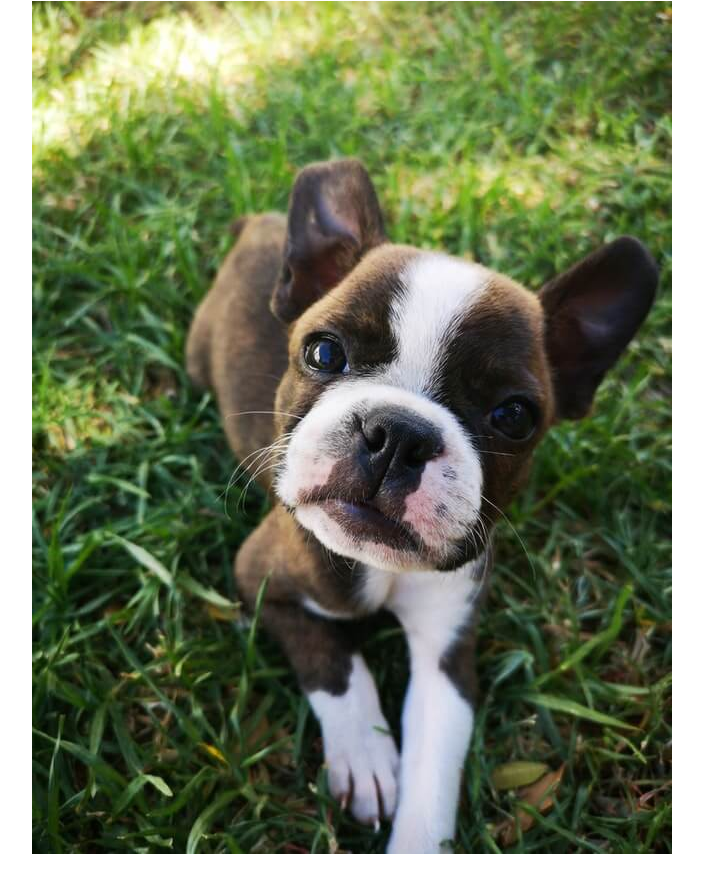
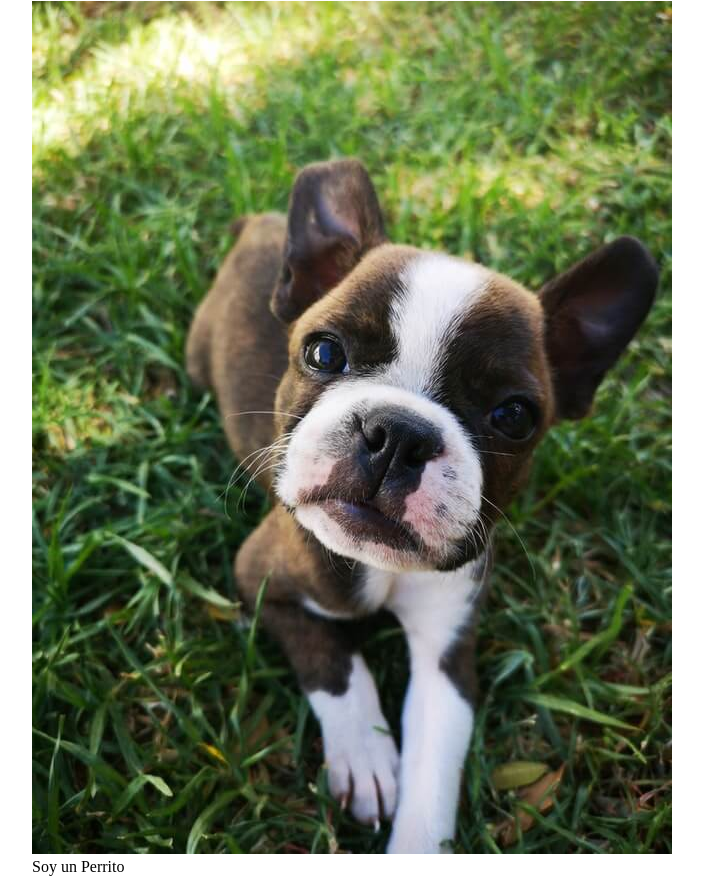
Before and after one commit to alejandrozeb/DefinitivoHtmlCss, a plain HTML site: page 02-etiquetasMultimedia/index.html in a window 1280 px wide. Shown: the part 880-1772 px from the top of the page, without its empty margins (16-719 px from the left). Drawn offline with Linux system fonts and the light colour scheme.

Commit message:
{add} usando laetiqueta figure

```diff
--- a/02-etiquetasMultimedia/index.html
+++ b/02-etiquetasMultimedia/index.html
@@ -10,9 +10,13 @@
     <main>
         <section>
             <img src="./tinified/small.jpg" alt="Es una imagen de un perrito">
+            <!-- usada en un div mayormente -->
             <figure>
                 <img src="./tinified/small.jpg" alt="Es una imagen de un perrito">
+                <figcaption>Soy un Perrito</figcaption>
+                <!-- agregamos la descripcion -->
             </figure>
+            <!-- ayuda a agregar una descripcion, semanticamente es mejor figure, buena practica -->
         </section>
     </main>
 </body>
```
